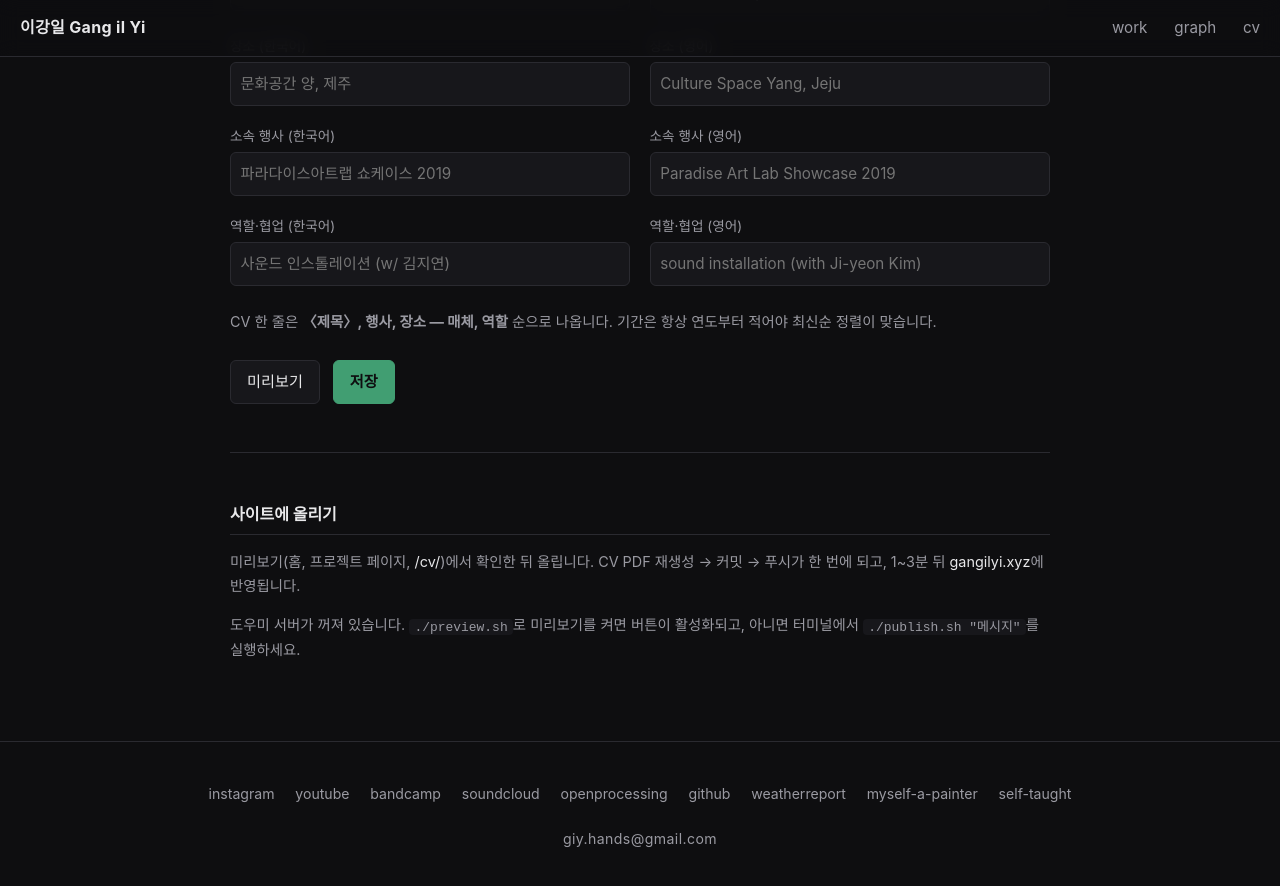
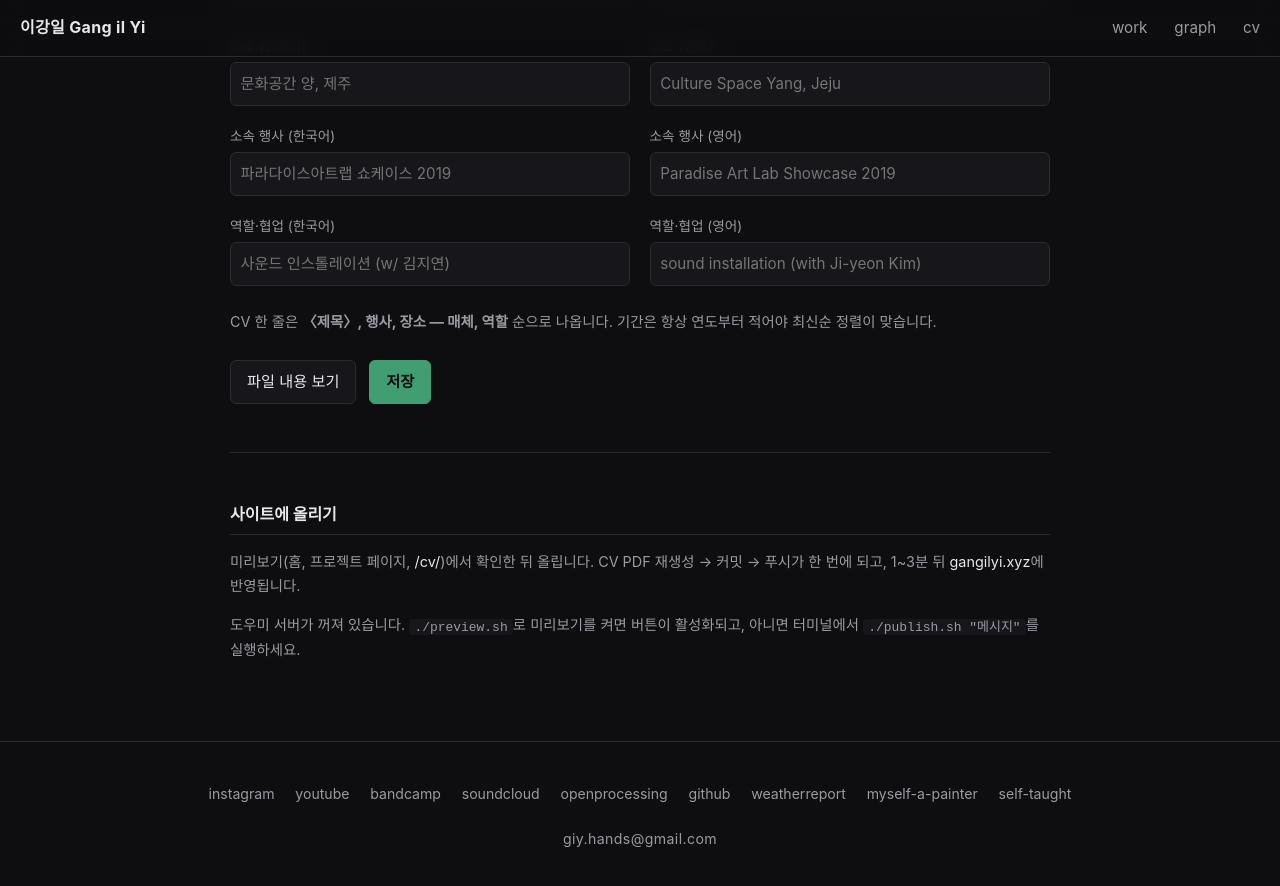
Before and after one commit to morfant/Gang-il-Yi, a Jekyll site: the page built from admin/index.html, in a window 1280 px wide and 900 px high, scrolled down 2485 px. Shown: the top 886 px of the window. Built offline with Jekyll 4.4.1, drawn with Linux system fonts in a browser that asks for light colours; some web fonts are replaced.

Commit message:
Admin: 'open saved page in new tab' after save; rename markdown preview button
Co-Authored-By: Claude Fable 5.1 <noreply@anthropic.com>

```diff
--- a/admin/index.html
+++ b/admin/index.html
@@ -95,9 +95,10 @@ noindex: true
   <p class="dim">CV 한 줄은 <b>〈제목〉, 행사, 장소 — 매체, 역할</b> 순으로 나옵니다. 기간은 항상 연도부터 적어야 최신순 정렬이 맞습니다.</p>
 
   <div class="actions">
-    <button type="button" class="btn" id="btn-preview">미리보기</button>
+    <button type="button" class="btn" id="btn-preview">파일 내용 보기</button>
     <button type="submit" class="btn primary">저장</button>
     <span id="project-status" class="dim"></span>
+    <a id="project-open" class="btn small" target="_blank" rel="noopener" hidden>저장된 페이지 새 창에서 보기 ↗</a>
   </div>
   <pre id="project-preview" class="preview" hidden></pre>
 </form>
@@ -115,6 +116,7 @@ noindex: true
   <div class="actions">
     <button type="submit" class="btn primary">cv.yml에 추가</button>
     <span id="cvitem-status" class="dim"></span>
+    <a class="btn small" href="/cv/" target="_blank" rel="noopener">CV 페이지 새 창에서 보기 ↗</a>
   </div>
 </form>
 
@@ -127,6 +129,7 @@ noindex: true
     <button type="button" class="btn" id="btn-bio-load">현재 내용 불러오기</button>
     <button type="submit" class="btn primary">저장</button>
     <span id="bio-status" class="dim"></span>
+    <a class="btn small" href="/cv/" target="_blank" rel="noopener">CV 페이지 새 창에서 보기 ↗</a>
   </div>
 </form>
 
--- a/assets/js/admin.js
+++ b/assets/js/admin.js
@@ -178,7 +178,7 @@
   function setEditMode(on) {
     $('#body-new').hidden = on; $('#body-edit').hidden = !on; $('#btn-new').hidden = !on; $('#img-reflow').hidden = !on;
     pf.slug.readOnly = on; pf.title.required = true;
-    if (!on) { editing = null; pf.reset(); $('#media-rows').innerHTML = ''; $('#link-rows').innerHTML = ''; $('#cover-current').textContent = ''; $('#edit-status').textContent = ''; $('#project-preview').hidden = true; pf.slug.dataset.manual = ''; pf.period.dataset.manual = ''; }
+    if (!on) { editing = null; pf.reset(); $('#media-rows').innerHTML = ''; $('#link-rows').innerHTML = ''; $('#cover-current').textContent = ''; $('#edit-status').textContent = ''; $('#project-preview').hidden = true; pf.slug.dataset.manual = ''; pf.period.dataset.manual = ''; $('#project-open').hidden = true; }
   }
   $('#btn-new').addEventListener('click', () => setEditMode(false));
   // 본문의 이미지 줄 배치 바꾸기: 격자(연속) ↔ 단독(빈 줄로 분리)
@@ -226,7 +226,8 @@
       st.textContent = '저장 중…';
       for (const f of files) await writeBlob('img', f.name, f.file);
       await writeText('_projects', fname, md);
-      st.textContent = `${editing ? '수정 저장됨' : '저장됨'}: _projects/${fname}` + (files.length ? ` + 이미지 ${files.length}개` : '') + ` → 미리보기: /projects/${slug.replace(/_/g, '-')}/`;
+      st.textContent = `${editing ? '수정 저장됨' : '저장됨'}: _projects/${fname}` + (files.length ? ` + 이미지 ${files.length}개` : '') + '. 미리보기 서버가 2~3초 뒤 반영합니다.';
+      const openBtn = $('#project-open'); openBtn.href = `/projects/${slug.replace(/_/g, '-')}/`; openBtn.hidden = false;
       if (editing) editing.data = parseProject(md);
       st.className = 'ok';
     } catch (err) { st.textContent = '오류: ' + err.message; st.className = 'err'; }
```
Also changed, not shown: 사이트-관리-가이드.md (+1 -1 lines).
